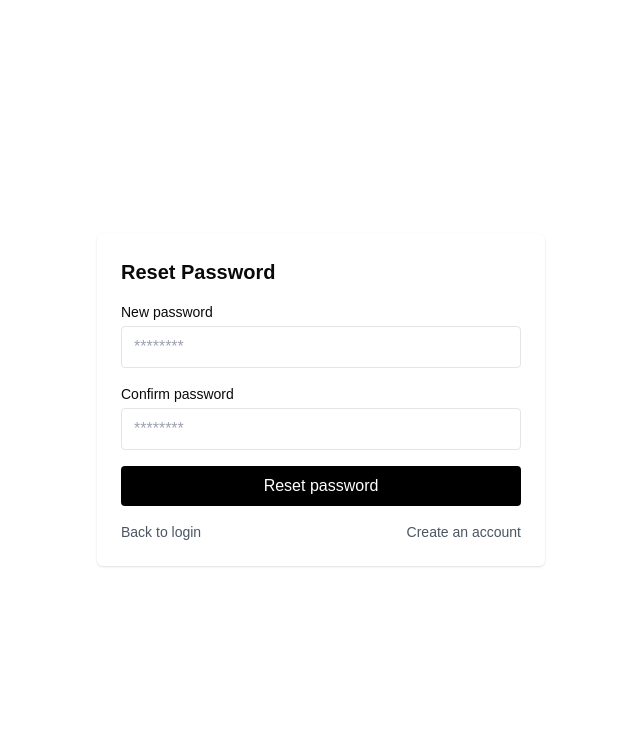
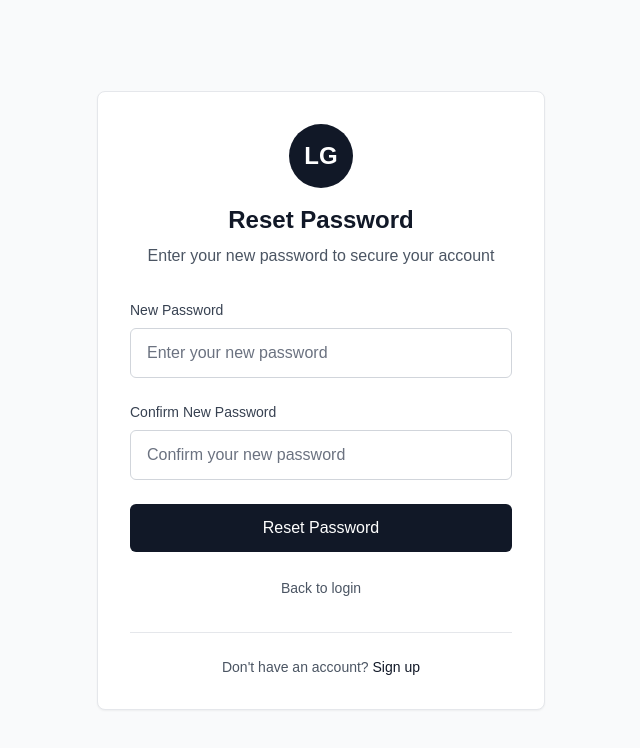
Before and after one commit to factorgh/lynchpinglobal-client-v1, a Next.js app: page /reset-password/1 in a window 1280 px wide. Shown: the top 748 px of the page, without its empty margins (319-959 px from the left). Built offline with nearby package versions, Linux system fonts and the light colour scheme; no server answers.

Commit message:
Updated the change password ui

```diff
--- a/app/(auth)/reset-password/[token]/page.tsx
+++ b/app/(auth)/reset-password/[token]/page.tsx
@@ -38,52 +38,83 @@ export default function ResetPasswordPage() {
   };
 
   return (
-    <div className="min-h-screen flex items-center justify-center p-4">
-      <form
-        onSubmit={onSubmit}
-        className="w-full max-w-md space-y-4 bg-white p-6 rounded-md shadow"
-      >
-        <h1 className="text-xl font-semibold">Reset Password</h1>
+    <div className="min-h-screen flex items-center justify-center bg-gray-50">
+      <div className="w-full max-w-md bg-white border border-gray-200 rounded-lg p-8 shadow-sm">
+        <div className="text-center mb-8">
+          <div className="w-16 h-16 bg-gray-900 rounded-full mx-auto mb-4 flex items-center justify-center">
+            <span className="text-white text-2xl font-bold">LG</span>
+          </div>
+          <h1 className="text-2xl font-semibold text-gray-900">
+            Reset Password
+          </h1>
+          <p className="text-gray-600 mt-2">
+            Enter your new password to secure your account
+          </p>
+        </div>
+
+        <form onSubmit={onSubmit} className="space-y-6">
           <div>
-          <label className="block text-sm font-medium mb-1">New password</label>
+            <label className="block text-sm font-medium text-gray-700 mb-2">
+              New Password
+            </label>
             <input
               type="password"
               required
               value={password}
               onChange={(e) => setPassword(e.target.value)}
-            className="w-full border rounded px-3 py-2 focus:outline-none"
-            placeholder="********"
+              className="w-full px-4 py-3 border border-gray-300 rounded-md bg-white text-gray-900 placeholder-gray-500 focus:outline-none focus:ring-2 focus:ring-gray-900 focus:border-transparent transition-all"
+              placeholder="Enter your new password"
             />
           </div>
+
           <div>
-          <label className="block text-sm font-medium mb-1">
-            Confirm password
+            <label className="block text-sm font-medium text-gray-700 mb-2">
+              Confirm New Password
             </label>
             <input
               type="password"
               required
               value={passwordConfirm}
               onChange={(e) => setPasswordConfirm(e.target.value)}
-            className="w-full border rounded px-3 py-2 focus:outline-none"
-            placeholder="********"
+              className="w-full px-4 py-3 border border-gray-300 rounded-md bg-white text-gray-900 placeholder-gray-500 focus:outline-none focus:ring-2 focus:ring-gray-900 focus:border-transparent transition-all"
+              placeholder="Confirm your new password"
             />
           </div>
+
           <button
             type="submit"
             disabled={isLoading}
-          className="w-full bg-black text-white py-2 rounded disabled:opacity-50"
+            className={`w-full py-3 px-4 text-white font-medium rounded-md transition-all ${
+              isLoading
+                ? "bg-gray-400 cursor-not-allowed"
+                : "bg-gray-900 hover:bg-gray-800 focus:outline-none focus:ring-2 focus:ring-gray-900 focus:ring-offset-2"
+            }`}
           >
-          {isLoading ? "Resetting..." : "Reset password"}
+            {isLoading ? "Resetting..." : "Reset Password"}
           </button>
-        <div className="flex items-center justify-between text-sm text-gray-600 mt-2">
-          <Link href="/" className="hover:underline">
+
+          <div className="text-center">
+            <Link
+              href="/"
+              className="text-sm text-gray-600 hover:text-gray-900 transition-colors"
+            >
               Back to login
-          </Link>
-          <Link href="/register" className="hover:underline">
-            Create an account
             </Link>
           </div>
         </form>
+
+        <div className="mt-8 pt-6 border-t border-gray-200 text-center">
+          <p className="text-sm text-gray-600">
+            Don't have an account?{" "}
+            <Link
+              href="/register"
+              className="text-gray-900 font-medium hover:underline transition-colors"
+            >
+              Sign up
+            </Link>
+          </p>
+        </div>
+      </div>
     </div>
   );
 }
--- a/app/(dashboard)/users/change-password/page.tsx
+++ b/app/(dashboard)/users/change-password/page.tsx
@@ -12,8 +12,10 @@ export default function ChangePasswordPage() {
   const [newPassword, setNewPassword] = useState("");
   const [newPasswordConfirm, setNewPasswordConfirm] = useState("");
   const [userInfo, setUserInfo] = useState<any>(null);
-  const [showPasswordRequirements, setShowPasswordRequirements] =
-    useState(false);
+  const [showPasswordRequirements, setShowPasswordRequirements] = useState(false);
+  const [showCurrentPassword, setShowCurrentPassword] = useState(false);
+  const [showNewPassword, setShowNewPassword] = useState(false);
+  const [showConfirmPassword, setShowConfirmPassword] = useState(false);
   const [updatePassword, { isLoading, error }] = useUpdatePasswordMutation();
 
   // Get user info for password validation
@@ -30,9 +32,7 @@ export default function ChangePasswordPage() {
   }, []);
 
   // Enhanced password validation
-  const validatePassword = (
-    password: string,
-  ): { isValid: boolean; errors: string[] } => {
+  const validatePassword = (password: string): { isValid: boolean; errors: string[] } => {
     const errors: string[] = [];
 
     if (password.length < 12) {
@@ -51,39 +51,26 @@ export default function ChangePasswordPage() {
       errors.push("Password must contain at least one number");
     }
 
-    if (!/[!@#$%^&*()_+\-=\[\]{};':"\\|,.<>\/?]/.test(password)) {
+    if (!/[!@#$%^&*(),.?":{}|<>]/.test(password)) {
       errors.push("Password must contain at least one special character");
     }
 
-    // Check for common passwords
-    const commonPasswords = [
-      "password",
-      "123456",
-      "qwerty",
-      "admin",
-      "letmein",
-      "password123",
-    ];
-    if (
-      commonPasswords.some((common) => password.toLowerCase().includes(common))
-    ) {
-      errors.push("Password is too common and easily guessable");
+    // Check if password contains user info
+    if (userInfo) {
+      const userEmail = userInfo.email?.toLowerCase() || "";
+      const userName = userInfo.name?.toLowerCase() || "";
+      const displayName = userInfo.displayName?.toLowerCase() || "";
+
+      if (userEmail && password.toLowerCase().includes(userEmail.split("@")[0])) {
+        errors.push("Password cannot contain your email address");
       }
 
-    // Check for user info
-    if (userInfo) {
-      const lowerPassword = password.toLowerCase();
-      if (
-        userInfo.name &&
-        lowerPassword.includes(userInfo.name.toLowerCase())
-      ) {
+      if (userName && password.toLowerCase().includes(userName)) {
         errors.push("Password cannot contain your name");
       }
-      if (userInfo.email) {
-        const emailParts = userInfo.email.split("@")[0].toLowerCase();
-        if (lowerPassword.includes(emailParts)) {
-          errors.push("Password cannot contain your email username");
-        }
+
+      if (displayName && password.toLowerCase().includes(displayName)) {
+        errors.push("Password cannot contain your display name");
       }
     }
 
@@ -96,16 +83,16 @@ export default function ChangePasswordPage() {
   const onSubmit = async (e: React.FormEvent) => {
     e.preventDefault();
 
-    // Enhanced validation
+    // Validate passwords
     const passwordValidation = validatePassword(newPassword);
     if (!passwordValidation.isValid) {
-      toast.error(passwordValidation.errors.join(", "));
+      toast.error(passwordValidation.errors[0]);
       setShowPasswordRequirements(true);
       return;
     }
 
     if (newPassword !== newPasswordConfirm) {
-      toast.error("Passwords do not match");
+      toast.error("New passwords do not match");
       return;
     }
 
@@ -115,47 +102,31 @@ export default function ChangePasswordPage() {
     }
 
     try {
-      const result = await updatePassword({
+      await updatePassword({
+        data: {
           currentPassword,
           newPassword,
           newPasswordConfirm,
+        },
       }).unwrap();
 
-      toast.success(
-        result?.message || "Password updated successfully. Please login again.",
-      );
-
-      // Clear all authentication data
-      try {
-        localStorage.removeItem("token");
-        localStorage.removeItem("user");
-        sessionStorage.clear();
-      } catch (error) {
-        console.error("Failed to clear storage:", error);
-      }
-
-      // Redirect to login with a message
-      setTimeout(() => {
-        router.push("/?message=password_changed");
-      }, 2000);
+      toast.success("Password updated successfully! Please log in again.");
+      // Clear localStorage and redirect to login
+      localStorage.clear();
+      router.push("/");
     } catch (err: any) {
-      console.error("Password update error:", err);
-
-      // Handle specific error messages from RTK Query
       let errorMessage = "Failed to update password";
 
-      if (err && "data" in err) {
-        errorMessage = (err as any).data?.message || errorMessage;
-      } else if (err && "error" in err) {
-        errorMessage = (err as any).error?.message || errorMessage;
+      if (err?.data?.message) {
+        errorMessage = err.data.message;
+      } else if (err?.error?.message) {
+        errorMessage = err.error.message;
       } else if (err?.message) {
         errorMessage = err.message;
       }
 
       if (errorMessage.includes("history") || errorMessage.includes("reuse")) {
-        toast.error(
-          "You cannot reuse a previous password. Please choose a different one.",
-        );
+        toast.error("You cannot reuse a previous password. Please choose a different one.");
       } else if (errorMessage.includes("validation")) {
         toast.error("Password does not meet security requirements.");
         setShowPasswordRequirements(true);
@@ -181,18 +152,16 @@ export default function ChangePasswordPage() {
   };
 
   return (
-    <div className="min-h-screen flex items-center justify-center p-4 bg-gray-50">
-      <div className="w-full max-w-md">
-        <div className="bg-white p-8 rounded-lg shadow-lg">
-          {/* Header */}
-          <div className="text-center mb-6">
-            <h1 className="text-2xl font-bold text-gray-900">
+    <div className="min-h-screen flex items-center justify-center bg-gray-50">
+      <div className="w-full max-w-md bg-white border border-gray-200 rounded-lg p-8 shadow-sm">
+        <div className="text-center mb-8">
+          <div className="w-16 h-16 bg-gray-900 rounded-full mx-auto mb-4 flex items-center justify-center">
+            <span className="text-white text-2xl font-bold">LG</span>
+          </div>
+          <h1 className="text-2xl font-semibold text-gray-900">
             Change Password
           </h1>
-            <p className="text-sm text-gray-600 mt-2">
-              Please enter your current password and choose a new secure
-              password
-            </p>
+          <p className="text-gray-600 mt-2">Please enter your current password and choose a new secure password</p>
         </div>
 
         <form onSubmit={onSubmit} className="space-y-6">
@@ -200,33 +169,44 @@ export default function ChangePasswordPage() {
           <div>
             <label
               htmlFor="currentPassword"
-                className="block text-sm font-medium text-gray-700 mb-1"
+              className="block text-sm font-medium text-gray-700 mb-2"
             >
               Current Password
             </label>
+            <div className="relative">
               <input
                 id="currentPassword"
-                type="password"
+                type={showCurrentPassword ? "text" : "password"}
                 required
                 value={currentPassword}
                 onChange={(e) => setCurrentPassword(e.target.value)}
-                className="w-full border border-gray-300 rounded-lg px-3 py-2 focus:outline-none focus:ring-2 focus:ring-blue-500 focus:border-transparent"
+                className="w-full px-4 py-3 pr-12 border border-gray-300 rounded-md bg-white text-gray-900 placeholder-gray-500 focus:outline-none focus:ring-2 focus:ring-gray-900 focus:border-transparent transition-all"
                 placeholder="Enter current password"
                 data-tour="old-password"
               />
+              <button
+                type="button"
+                onClick={() => setShowCurrentPassword(!showCurrentPassword)}
+                className="absolute inset-y-0 right-0 my-auto h-8 px-3 text-sm text-gray-600 hover:text-gray-900 transition-colors"
+                aria-label={showCurrentPassword ? "Hide current password" : "Show current password"}
+              >
+                {showCurrentPassword ? "Hide" : "Show"}
+              </button>
+            </div>
           </div>
 
           {/* New Password */}
           <div>
             <label
               htmlFor="newPassword"
-                className="block text-sm font-medium text-gray-700 mb-1"
+              className="block text-sm font-medium text-gray-700 mb-2"
             >
               New Password
             </label>
+            <div className="relative">
               <input
                 id="newPassword"
-                type="password"
+                type={showNewPassword ? "text" : "password"}
                 required
                 value={newPassword}
                 onChange={(e) => {
@@ -235,10 +215,19 @@ export default function ChangePasswordPage() {
                     setShowPasswordRequirements(true);
                   }
                 }}
-                className="w-full border border-gray-300 rounded-lg px-3 py-2 focus:outline-none focus:ring-2 focus:ring-blue-500 focus:border-transparent"
+                className="w-full px-4 py-3 pr-12 border border-gray-300 rounded-md bg-white text-gray-900 placeholder-gray-500 focus:outline-none focus:ring-2 focus:ring-gray-900 focus:border-transparent transition-all"
                 placeholder="Enter new password"
                 data-tour="new-password"
               />
+              <button
+                type="button"
+                onClick={() => setShowNewPassword(!showNewPassword)}
+                className="absolute inset-y-0 right-0 my-auto h-8 px-3 text-sm text-gray-600 hover:text-gray-900 transition-colors"
+                aria-label={showNewPassword ? "Hide new password" : "Show new password"}
+              >
+                {showNewPassword ? "Hide" : "Show"}
+              </button>
+            </div>
           </div>
 
           {/* Password Strength Meter */}
@@ -256,32 +245,42 @@ export default function ChangePasswordPage() {
           <div>
             <label
               htmlFor="newPasswordConfirm"
-                className="block text-sm font-medium text-gray-700 mb-1"
+              className="block text-sm font-medium text-gray-700 mb-2"
             >
               Confirm New Password
             </label>
+            <div className="relative">
               <input
                 id="newPasswordConfirm"
-                type="password"
+                type={showConfirmPassword ? "text" : "password"}
                 required
                 value={newPasswordConfirm}
                 onChange={(e) => setNewPasswordConfirm(e.target.value)}
-                className="w-full border border-gray-300 rounded-lg px-3 py-2 focus:outline-none focus:ring-2 focus:ring-blue-500 focus:border-transparent"
+                className="w-full px-4 py-3 pr-12 border border-gray-300 rounded-md bg-white text-gray-900 placeholder-gray-500 focus:outline-none focus:ring-2 focus:ring-gray-900 focus:border-transparent transition-all"
                 placeholder="Confirm new password"
               />
+              <button
+                type="button"
+                onClick={() => setShowConfirmPassword(!showConfirmPassword)}
+                className="absolute inset-y-0 right-0 my-auto h-8 px-3 text-sm text-gray-600 hover:text-gray-900 transition-colors"
+                aria-label={showConfirmPassword ? "Hide confirm password" : "Show confirm password"}
+              >
+                {showConfirmPassword ? "Hide" : "Show"}
+              </button>
+            </div>
             {newPasswordConfirm && newPassword !== newPasswordConfirm && (
-                <p className="text-red-500 text-sm mt-1">
+              <p className="text-gray-600 text-sm mt-1">
                 Passwords do not match
               </p>
             )}
           </div>
 
           {/* Security Notice */}
-            <div className="bg-blue-50 border border-blue-200 rounded-lg p-4">
+          <div className="bg-gray-50 border border-gray-200 rounded-lg p-4">
             <div className="flex">
               <div className="flex-shrink-0">
                 <svg
-                    className="h-5 w-5 text-blue-400"
+                  className="h-5 w-5 text-gray-600"
                   viewBox="0 0 20 20"
                   fill="currentColor"
                 >
@@ -293,20 +292,15 @@ export default function ChangePasswordPage() {
                 </svg>
               </div>
               <div className="ml-3">
-                  <h3 className="text-sm font-medium text-blue-800">
+                <h3 className="text-sm font-medium text-gray-900">
                   Security Notice
                 </h3>
-                  <div className="mt-2 text-sm text-blue-700">
+                <div className="mt-2 text-sm text-gray-600">
                   <ul className="list-disc list-inside space-y-1">
                     <li>Password must be at least 12 characters long</li>
-                      <li>
-                        Include uppercase, lowercase, numbers, and special
-                        characters
-                      </li>
+                    <li>Include uppercase, lowercase, numbers, and special characters</li>
                     <li>You cannot reuse previous passwords</li>
-                      <li>
-                        All sessions will be logged out after password change
-                      </li>
+                    <li>All sessions will be logged out after password change</li>
                   </ul>
                 </div>
               </div>
@@ -317,43 +311,15 @@ export default function ChangePasswordPage() {
           <button
             type="submit"
             disabled={isLoading || !isFormValid()}
-              className="w-full bg-blue-600 text-white py-2 px-4 rounded-lg font-medium hover:bg-blue-700 focus:outline-none focus:ring-2 focus:ring-blue-500 focus:ring-offset-2 disabled:opacity-50 disabled:cursor-not-allowed transition-colors"
+            className={`w-full py-3 px-4 text-white font-medium rounded-md transition-all ${
+              isLoading || !isFormValid()
+                ? "bg-gray-400 cursor-not-allowed"
+                : "bg-gray-900 hover:bg-gray-800 focus:outline-none focus:ring-2 focus:ring-gray-900 focus:ring-offset-2"
+            }`}
           >
             {isLoading ? "Updating..." : "Update Password"}
           </button>
         </form>
-
-          {/* Error Display */}
-          {error && (
-            <div className="mt-4 bg-red-50 border border-red-200 rounded-lg p-4">
-              <div className="flex">
-                <div className="flex-shrink-0">
-                  <svg
-                    className="h-5 w-5 text-red-400"
-                    viewBox="0 0 20 20"
-                    fill="currentColor"
-                  >
-                    <path
-                      fillRule="evenodd"
-                      d="M10 18a8 8 0 100-16 8 8 0 000 16zM8.707 7.293a1 1 0 00-1.414 1.414L8.586 10l-1.293 1.293a1 1 0 101.414 1.414L10 11.414l1.293 1.293a1 1 0 001.414-1.414L11.414 10l1.293-1.293a1 1 0 00-1.414-1.414L10 8.586 8.707 7.293z"
-                      clipRule="evenodd"
-                    />
-                  </svg>
-                </div>
-                <div className="ml-3">
-                  <h3 className="text-sm font-medium text-red-800">Error</h3>
-                  <div className="mt-2 text-sm text-red-700">
-                    {error && "data" in error
-                      ? (error as any).data?.message
-                      : error && "error" in error
-                        ? (error as any).error?.message
-                        : "An error occurred while updating your password."}
-                  </div>
-                </div>
-              </div>
-            </div>
-          )}
-        </div>
       </div>
     </div>
   );
```
Lines whose indentation alone changed are shown as unchanged.
